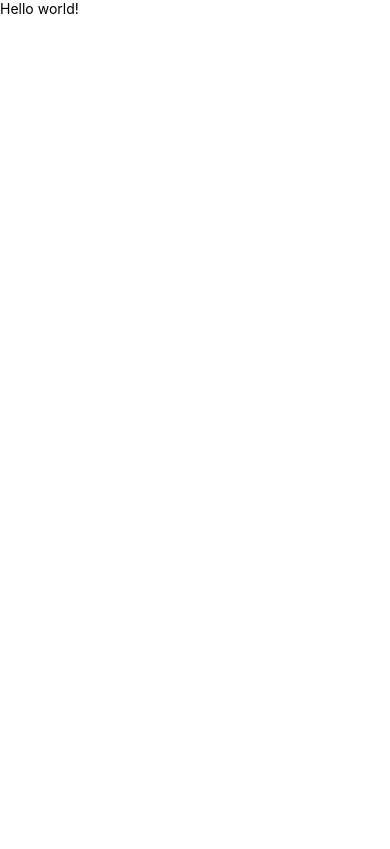
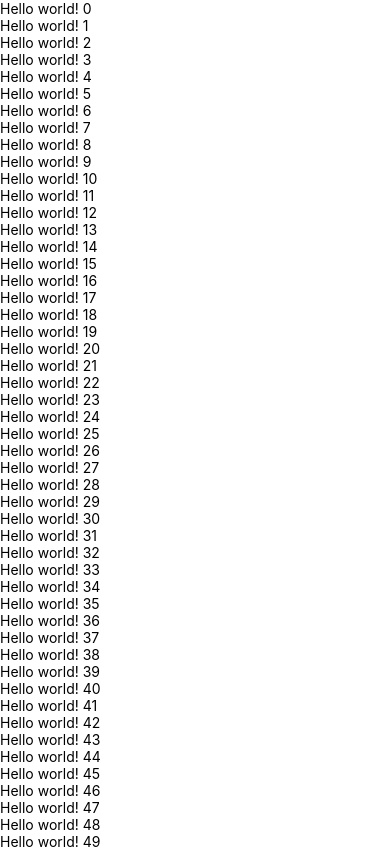
Before and after one commit to VerneriLop/ReactNativeUdemyCourse, a React Native app: screen / in a window 390 px wide. Shown: the top 849 px of the page. Built offline with nearby package versions, Linux system fonts and the light colour scheme.

Commit message:
useRef training

```diff
--- a/App.tsx
+++ b/App.tsx
@@ -1,15 +1,35 @@
-import React, {useState} from 'react';
-import {SafeAreaView, Text} from 'react-native';
+import React, {useState, useEffect, useRef} from 'react';
+import {SafeAreaView, Text, ScrollView, Button} from 'react-native';
 //import MyText from './components/MyText/MyText';
 
 const App = () => {
-  const [text, setText] = useState('Hello world!');
+  /*const [text, setText] = useState(0);
+
+  useEffect(() => {
+    console.log('The text has changed!');
+  }, [text]);
+
+  useEffect(() => {
+    console.log('component has rendered!');
+  }, []);*/
+
+  let array = Array(1000).fill(0);
+  const scrollViewRef = useRef(null);
+
+  const handleClick = () => {
+    scrollViewRef.current.scrollTo({x: 0, y: 0, animated: true});
+  };
+
   return (
     <SafeAreaView>
-      {/*<MyText />*/}
-      <Text onPress={() => setText('Hello world, text has changed!')}>
-        {text}
-      </Text>
+      {/*<MyText />
+      <Text onPress={() => setText(text + 1)}>{text}</Text>*/}
+      <ScrollView ref={scrollViewRef}>
+        {array.map((value, index) => (
+          <Text key={index}>Hello world! {index}</Text>
+        ))}
+      </ScrollView>
+      <Button onPress={handleClick} title="Scroll to top" />
     </SafeAreaView>
   );
 };
```
